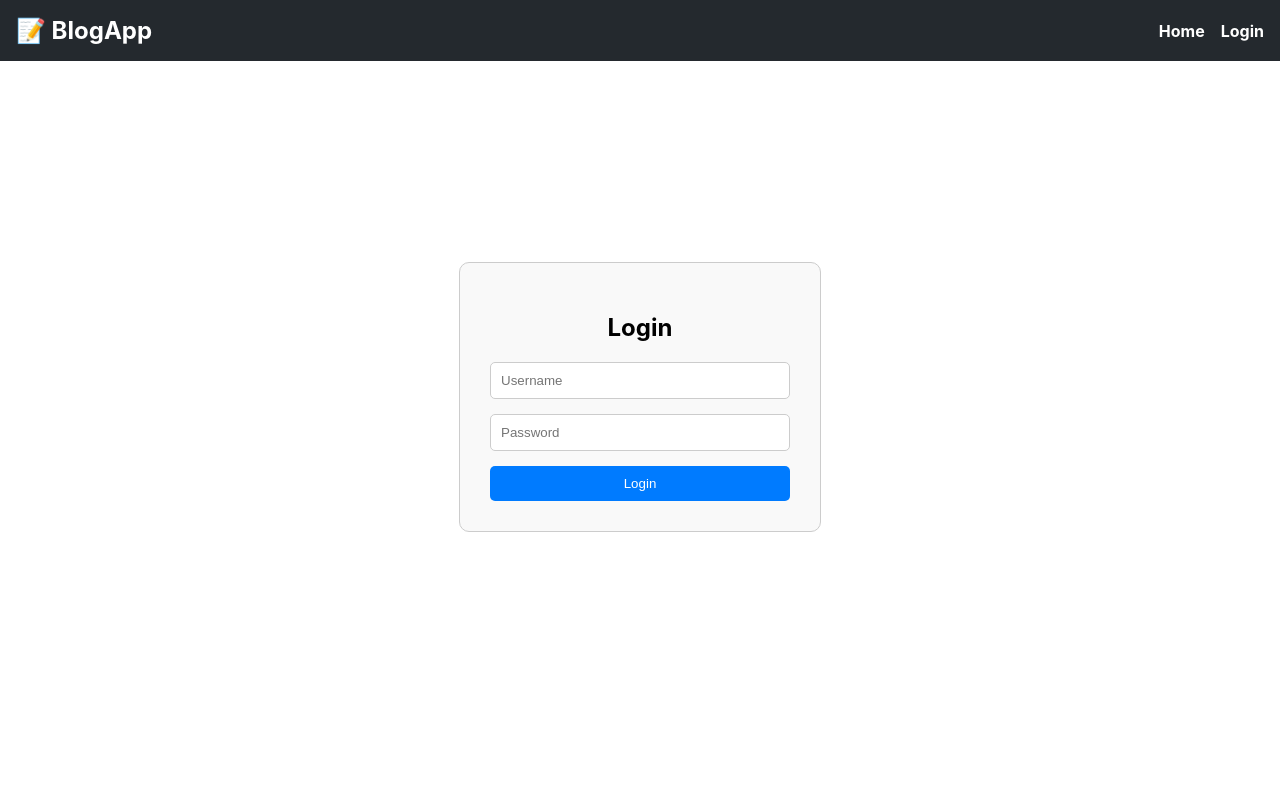
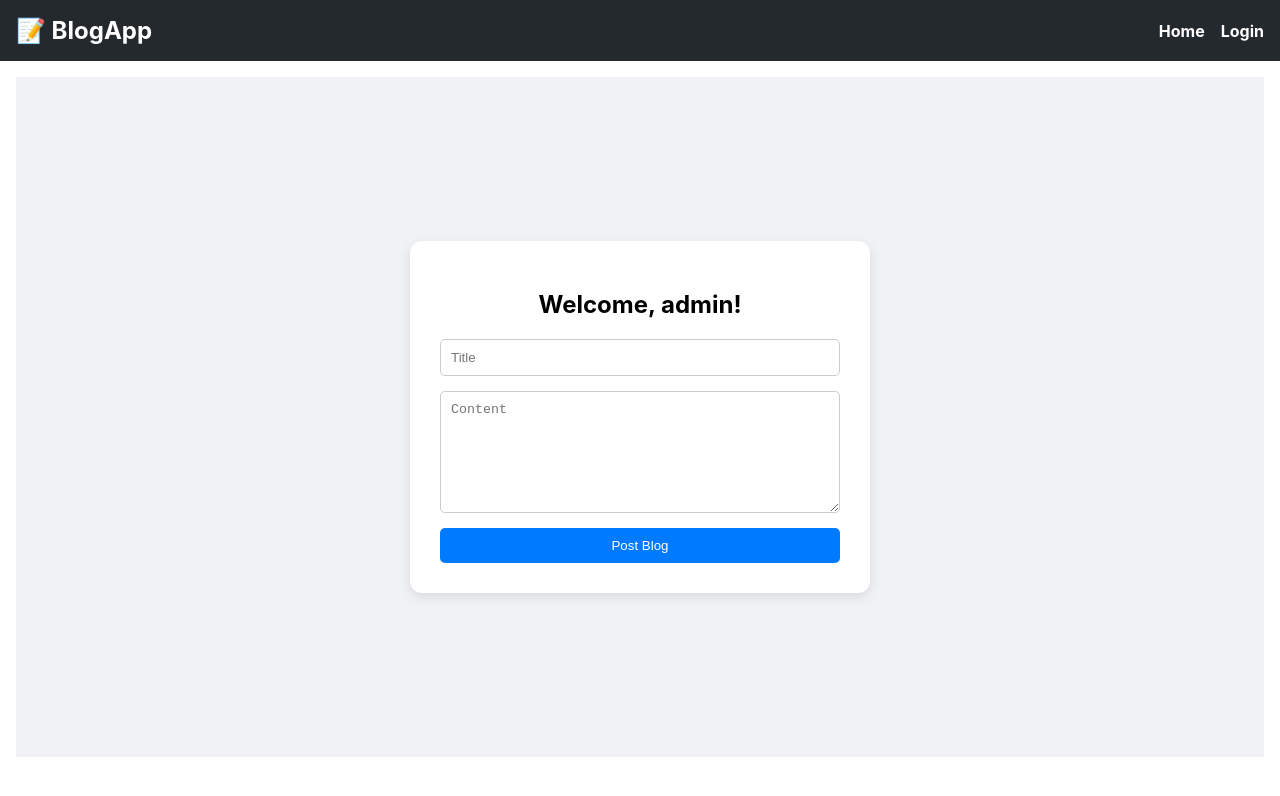
Before and after one commit to meeraj097/Blog-Application, a React (Create React App) app in the folder frontend/: page /admin in a window 1280 px wide. Before the commit this address led to /login. Shown: the top 796 px of the page. Built offline with nearby package versions, Linux system fonts and the light colour scheme.

Commit message:
✨ Centered login, admin dashboard, and blog creation UI

```diff
--- a/frontend/src/components/AdminPage.js
+++ b/frontend/src/components/AdminPage.js
@@ -1,104 +1,106 @@
-import React, { useEffect, useState, useCallback } from 'react';
-import { Link, useNavigate } from 'react-router-dom';
+import React, { useState } from 'react';
 
-const AdminPage = () => {
-  const [blogs, setBlogs] = useState([]);
-  const [loading, setLoading] = useState(true);
-  const [currentPage, setCurrentPage] = useState(1);
-  const accessToken = localStorage.getItem("access");
-  const navigate = useNavigate();
+const Dashboard = ({ onCreate }) => {
+  const [title, setTitle] = useState('');
+  const [content, setContent] = useState('');
 
-  const fetchBlogs = useCallback(async (page = currentPage) => {
-    setLoading(true);
+  const handleSubmit = async (e) => {
+    e.preventDefault();
+    const token = localStorage.getItem('access');
     try {
-      const res = await fetch(`https://blog-application-gzkv.onrender.com/api/myblogs/?page=${page}`, {
+      const response = await fetch('https://blog-application-gzkv.onrender.com/api/blogs/', {
+        method: 'POST',
         headers: {
-          Authorization: `Bearer ${accessToken}`,
+          'Content-Type': 'application/json',
+          Authorization: `Bearer ${token}`,
         },
-      });
-      const data = await res.json();
-      setBlogs(data.results || []);
-    } catch (err) {
-      alert("Error fetching blogs");
-    }
-    setLoading(false);
-  }, [accessToken, currentPage]);
-
-  const deleteBlog = async (id) => {
-    try {
-      const res = await fetch(`https://blog-application-gzkv.onrender.com/api/blogs/${id}/`, {
-        method: "DELETE",
-        headers: {
-          Authorization: `Bearer ${accessToken}`,
-        },
+        body: JSON.stringify({ title, content }),
       });
 
-      if (res.ok) {
-        alert("Blog deleted successfully!");
-        fetchBlogs();
+      if (response.ok) {
+        setTitle('');
+        setContent('');
+        onCreate(); // refresh blog list
       } else {
-        alert("Failed to delete blog");
+        alert('Failed to post blog');
       }
-    } catch (err) {
-      alert("Error deleting blog");
+    } catch (error) {
+      console.error('Error:', error);
     }
   };
 
-  useEffect(() => {
-    if (!accessToken) {
-      alert("Please log in to access admin features.");
-      navigate("/login");
-      return;
-    }
-
-    fetchBlogs();
-  }, [accessToken, currentPage, fetchBlogs, navigate]);
-
-  const handleLogout = () => {
-    localStorage.removeItem("access");
-    localStorage.removeItem("refresh");
-    navigate("/");
-  };
-
-  const handlePrevPage = () => {
-    if (currentPage > 1) setCurrentPage(prev => prev - 1);
-  };
-
-  const handleNextPage = () => {
-    setCurrentPage(prev => prev + 1);
-  };
-
   return (
-    <div>
-      <h2>Admin Dashboard</h2>
-      <button onClick={handleLogout}>Logout</button>
-      <Link to="/create">
-        <button>Create New Blog</button>
-      </Link>
-      {loading ? <p>Loading...</p> : (
-        <div>
-          {blogs.length === 0 ? <p>No blogs found</p> : (
-            blogs.map(blog => (
-              <div key={blog.id}>
-                <h3>{blog.title}</h3>
-                <p>{blog.content}</p>
-                <Link to={`/blogs/${blog.id}`}>View</Link>
-                <Link to={`/edit/${blog.id}`}>
-                  <button>Edit</button>
-                </Link>
-                <button onClick={() => deleteBlog(blog.id)}>Delete</button>
-              </div>
-            ))
-          )}
-        </div>
-      )}
-      <div>
-        <button onClick={handlePrevPage} disabled={currentPage === 1}>Previous</button>
-        <span> Page {currentPage} </span>
-        <button onClick={handleNextPage}>Next</button>
+    <div style={styles.container}>
+      <div style={styles.card}>
+        <h2 style={styles.title}>Welcome, admin!</h2>
+        <form onSubmit={handleSubmit} style={styles.form}>
+          <input
+            type="text"
+            placeholder="Title"
+            value={title}
+            onChange={(e) => setTitle(e.target.value)}
+            style={styles.input}
+            required
+          />
+          <textarea
+            placeholder="Content"
+            value={content}
+            onChange={(e) => setContent(e.target.value)}
+            style={styles.textarea}
+            required
+          ></textarea>
+          <button type="submit" style={styles.button}>Post Blog</button>
+        </form>
       </div>
     </div>
   );
 };
 
-export default AdminPage;
+const styles = {
+  container: {
+    height: '85vh',
+    display: 'flex',
+    justifyContent: 'center',
+    alignItems: 'center',
+    backgroundColor: '#f0f2f5',
+  },
+  card: {
+    width: '400px',
+    padding: '30px',
+    borderRadius: '12px',
+    backgroundColor: '#fff',
+    boxShadow: '0 4px 12px rgba(0,0,0,0.1)',
+  },
+  title: {
+    textAlign: 'center',
+    marginBottom: '20px',
+  },
+  form: {
+    display: 'flex',
+    flexDirection: 'column',
+  },
+  input: {
+    padding: '10px',
+    marginBottom: '15px',
+    borderRadius: '5px',
+    border: '1px solid #ccc',
+  },
+  textarea: {
+    padding: '10px',
+    marginBottom: '15px',
+    borderRadius: '5px',
+    border: '1px solid #ccc',
+    minHeight: '100px',
+    resize: 'vertical',
+  },
+  button: {
+    padding: '10px',
+    borderRadius: '5px',
+    backgroundColor: '#007bff',
+    color: 'white',
+    border: 'none',
+    cursor: 'pointer',
+  },
+};
+
+export default Dashboard;
```
